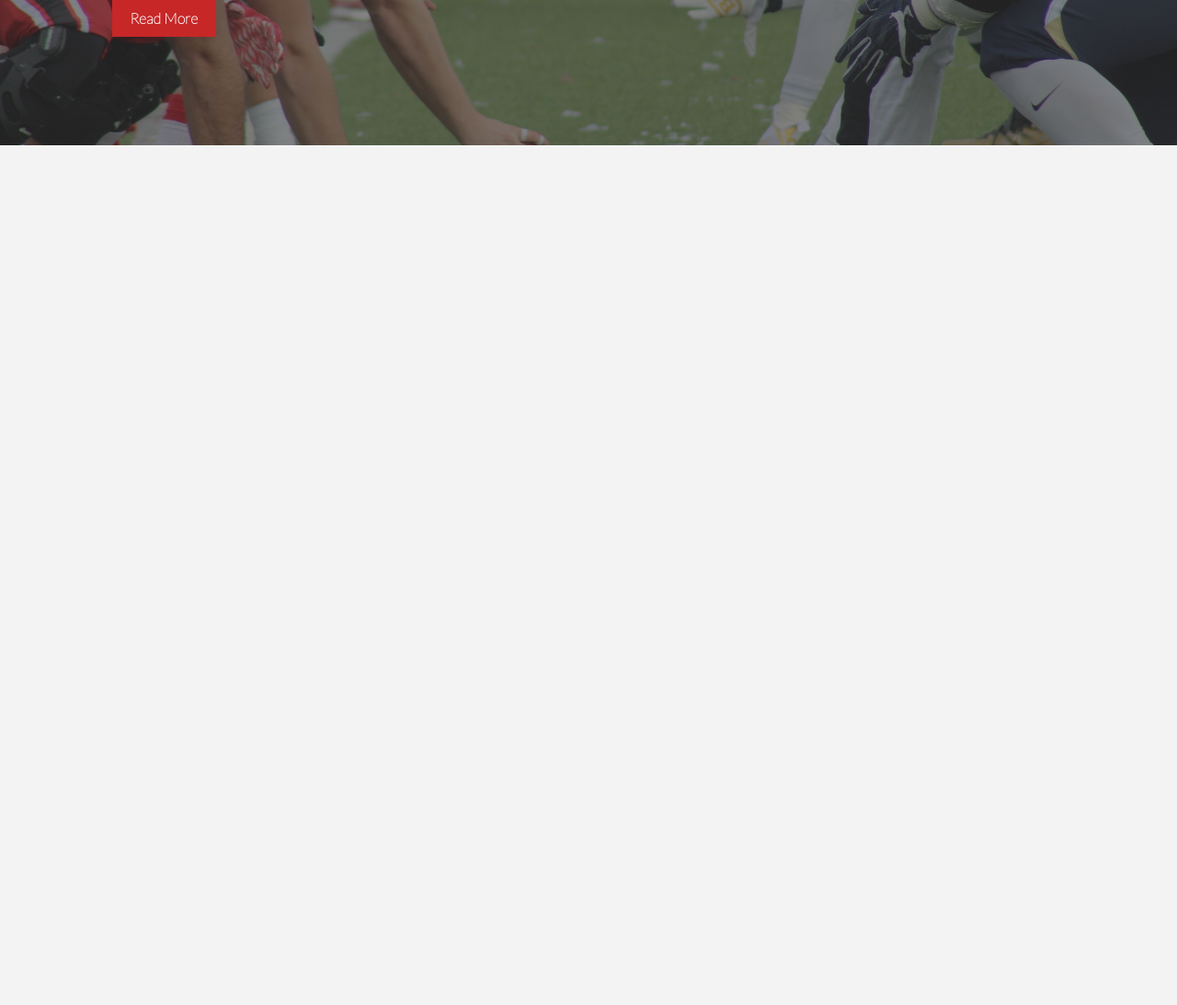
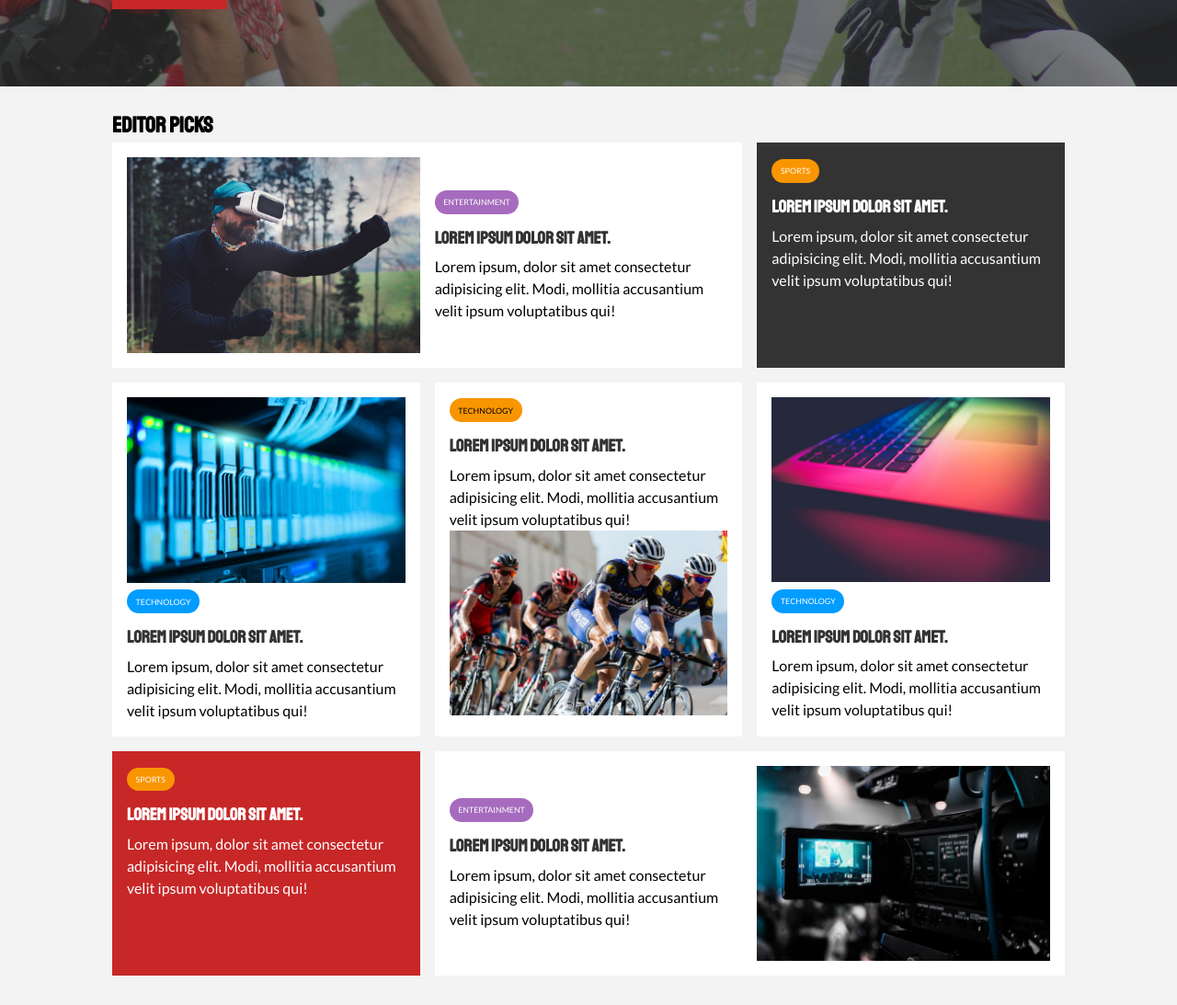
Before and after one commit to TimoE93/frontend_course, a plain HTML site: page newsgrid/index.html in a window 1280 px wide. Shown: the part 380-1473 px from the top of the page at 92% size. Before the commit the page ends 800 px from the top, so only its background shows below. Drawn offline with Linux system fonts and the light colour scheme.

Commit message:
articles

```diff
--- a/newsgrid/css/style.css
+++ b/newsgrid/css/style.css
@@ -46,8 +46,52 @@ h1,h2,h3,h4,h5,h6 {
 .container {
     max-width: var(--max-width);
     margin: auto;
-    padding: 2rem;
+    padding: 0 2rem;
     overflow: hidden;
+}
+
+.btn {
+    display: inline-block;
+    border: none;
+    background: var(--dark-color);
+    padding: 0.5rem 1.5rem;
+    color: white;
+}
+
+.btn-primary {background: var(--primary-color) }
+.btn-secondary { background: var(--secondary-color) }
+.btn:hover { opacity: 0.8 }
+
+.card {
+    background: #ffffff;;
+    padding: 1rem;
+}
+
+.bg-dark {
+    background: var(--dark-color);
+    color: #ffffff;
+}
+
+.bg-primary {
+    background: var(--primary-color);
+    color: #ffffff;
+}
+
+.bg-secondary {
+    background: var(--secondary-color);
+    color: #ffffff;
+}
+
+.py-1{ padding: 1.5rem 0}
+.py-2{ padding: 2rem 0}
+.py-3{ padding: 3rem 0}
+.p-1{ padding: 1.5rem}
+.p-2{ padding: 2rem}
+.p-3{ padding: 3rem}
+
+.bg-dark a,
+.bg-primary a {
+    color: #ffffff;
 }
 
 #main-nav {
@@ -125,23 +169,14 @@ h1,h2,h3,h4,h5,h6 {
 
 #showcase .showcase-content {
     z-index: 1;
-    font-weight: bold;
 }
 
 #showcase .showcase-content h1 {
     margin-bottom: 1rem;
 }
 
-#showcase .showcase-content .btn {
-    margin-top: 0.8rem;
-    display: inline-block;
-    background: var(--primary-color);
-    padding: 0.5rem 1.2rem;
-    color: white;
-}
-
-#showcase .showcase-content .btn:hover {
-    opacity: 0.8;
+#showcase .showcase-content p {
+    margin-bottom: 1rem;
 }
 
 .category {
@@ -155,3 +190,32 @@ h1,h2,h3,h4,h5,h6 {
 .category.category-sports{
     background: var(--sports-color);
 }
+
+.category.category-entertainment{
+    background: var(--ent-color);
+    color: #ffffff;
+}
+
+.category.category-tech{
+    background: var(--tech-color);
+    color: #ffffff;
+}
+
+#home-articles .articles-container {
+    display: grid;
+    grid-template-columns: repeat(3, 1fr);
+    gap: 1rem;
+}
+
+#home-articles .articles-container .card:first-child,
+#home-articles .articles-container .card:last-child {
+    grid-column: 1 / span 2;
+    display: grid;
+    grid-template-columns: repeat(2, 1fr);
+    align-items: center;
+    gap: 1rem
+}
+
+#home-articles .articles-container .card:last-child {
+    grid-column: 2 / span 2
+}
--- a/newsgrid/index.html
+++ b/newsgrid/index.html
@@ -12,8 +12,7 @@
     <link rel="stylesheet" href="./css/style.css">
     <link rel="stylesheet" media="screen and (max-width: 768px)" href="./css/mobile.css">
     <link rel="preconnect" href="https://fonts.gstatic.com">
-    <link href="https://fonts.googleapis.com/css2?family=Lato:wght@100&family=Staatliches&display=swap"
-        rel="stylesheet">
+    <link href="https://fonts.googleapis.com/css2?family=Lato&family=Staatliches&display=swap" rel="stylesheet">
     <link rel="shortcut icon" type="image/x-icon" href="favicon.ico">
 </head>
 
@@ -44,12 +43,70 @@
                         fuga
                         aliquam placeat quis repellendus quia autem!</p>
                     <div>
-                        <a href="" class="btn">Read More</a>
+                        <a href="" class="btn btn-primary">Read More</a>
                     </div>
                 </div>
             </div>
         </div>
     </header>
+    <section id="home-articles" class="py-2">
+        <div class="container">
+            <h2>Editor Picks</h2>
+            <div class="articles-container">
+                <article class="card">
+                    <img src="./images/articles/ent1.jpg" alt="">
+                    <div>
+                        <p class="category category-entertainment">ENTERTAINMENT</p>
+                        <h3><a href="">Lorem ipsum dolor sit amet.</a></h3>
+                        <p>Lorem ipsum, dolor sit amet consectetur adipisicing elit. Modi, mollitia accusantium velit
+                            ipsum voluptatibus qui!</p>
+                    </div>
+                </article>
+                <article class="card bg-dark">
+                    <p class="category category-sports">SPORTS</p>
+                    <h3><a href="">Lorem ipsum dolor sit amet.</a></h3>
+                    <p>Lorem ipsum, dolor sit amet consectetur adipisicing elit. Modi, mollitia accusantium velit ipsum
+                        voluptatibus qui!</p>
+                </article>
+                <article class="card">
+                    <img src="./images/articles/tech1.jpg" alt="">
+                    <p class="category category-tech">TECHNOLOGY</p>
+                    <h3><a href="">Lorem ipsum dolor sit amet.</a></h3>
+                    <p>Lorem ipsum, dolor sit amet consectetur adipisicing elit. Modi, mollitia accusantium velit
+                        ipsum voluptatibus qui!</p>
+                </article>
+                <article class="card">
+                    <p class="category category-sports">TECHNOLOGY</p>
+                    <h3><a href="">Lorem ipsum dolor sit amet.</a></h3>
+                    <p>Lorem ipsum, dolor sit amet consectetur adipisicing elit. Modi, mollitia accusantium velit
+                        ipsum voluptatibus qui!</p>
+                    <img src="./images/articles/sports1.jpg" alt="">
+                </article>
+                <article class="card">
+                    <img src="./images/articles/tech2.jpg" alt="">
+                    <p class="category category-tech">TECHNOLOGY</p>
+                    <h3><a href="">Lorem ipsum dolor sit amet.</a></h3>
+                    <p>Lorem ipsum, dolor sit amet consectetur adipisicing elit. Modi, mollitia accusantium velit
+                        ipsum voluptatibus qui!</p>
+                </article>
+                <article class="card bg-primary">
+                    <p class="category category-sports">SPORTS</p>
+                    <h3><a href="">Lorem ipsum dolor sit amet.</a></h3>
+                    <p>Lorem ipsum, dolor sit amet consectetur adipisicing elit. Modi, mollitia accusantium velit ipsum
+                        voluptatibus qui!</p>
+                </article>
+                <article class="card">
+                    <div>
+                        <p class="category category-entertainment">ENTERTAINMENT</p>
+                        <h3><a href="">Lorem ipsum dolor sit amet.</a></h3>
+                        <p>Lorem ipsum, dolor sit amet consectetur adipisicing elit. Modi, mollitia accusantium velit
+                            ipsum voluptatibus qui!</p>
+                    </div>
+                    <img src="./images/articles/ent2.jpg" alt="">
+                </article>
+            </div>
+        </div>
+    </section>
 </body>
 
 </html>
```
